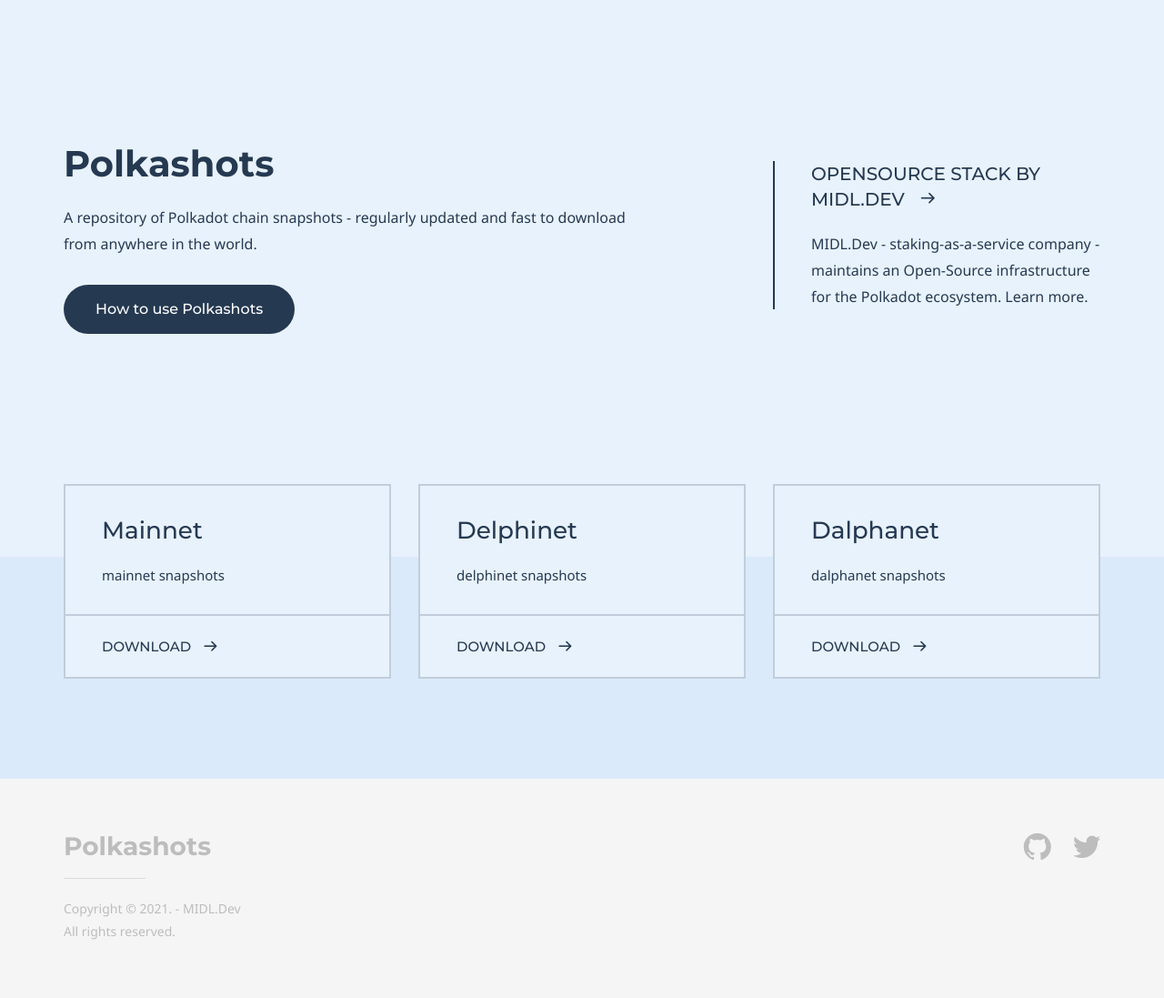
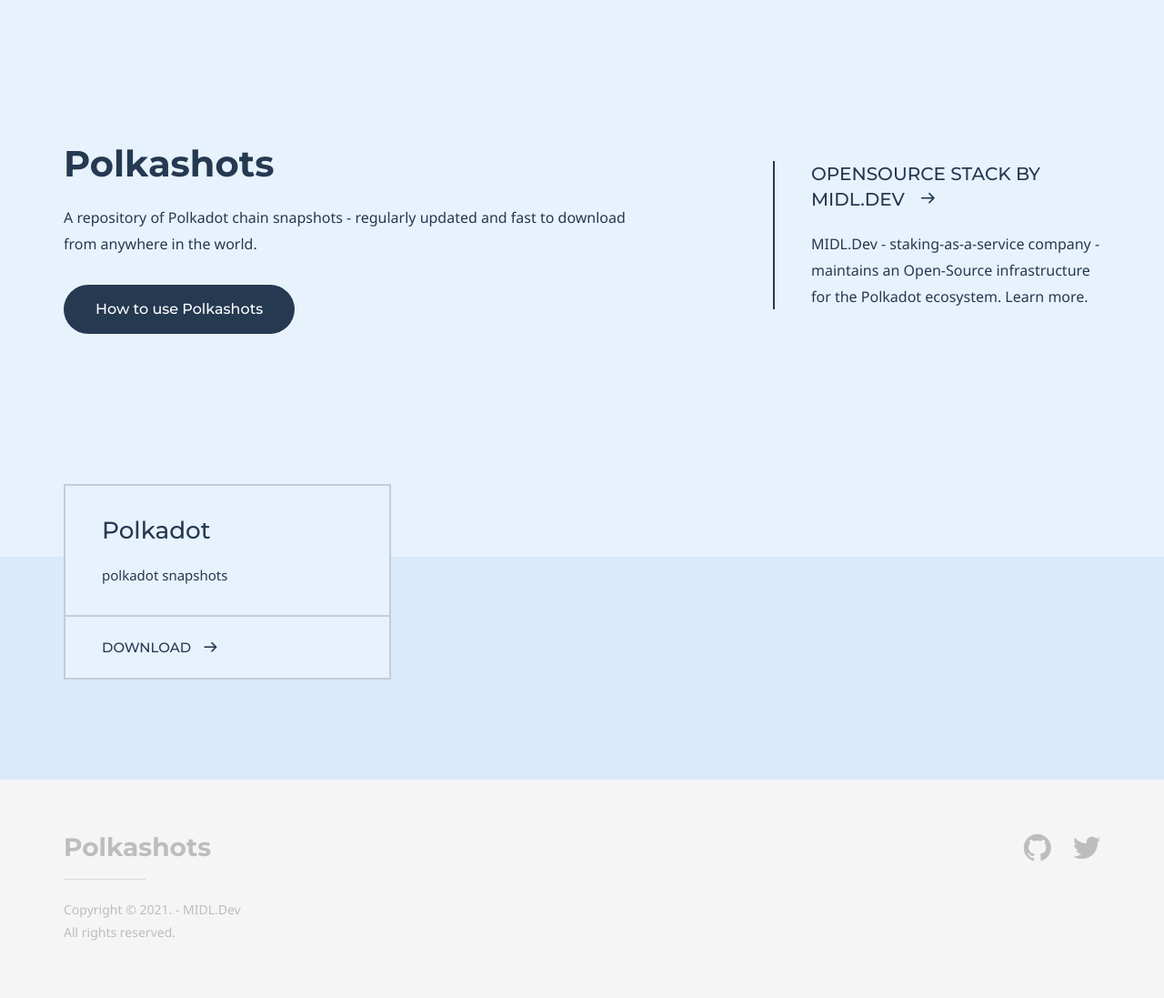
Before and after one commit to midl-dev/polkashots-website, a Jekyll site: the page documentation/index.html, which Jekyll copies as it is, in a window 1280 px wide. Shown: the whole page at 91% size. Built offline with Jekyll 4.4.1, drawn with Linux system fonts in a browser that asks for light colours; some web fonts are replaced.

```diff
--- a/documentation/index.html
+++ b/documentation/index.html
@@ -71,34 +71,8 @@
 										<div class="col-sm-6 col-lg-4">
 											<a href="/documentation/mainnet-snapshot/index.html" class="nav-grid__item">
 												<div class="nav-grid__content" data-mh>
-													<h2 class="nav-grid__title">Mainnet</h2>
-													<p>mainnet snapshots</p>
-												</div><!-- /.nav-grid__content -->
-												<p class="nav-grid__btn">
-													Download
-													<i class="icon icon--arrow-right"></i>
-												</p>
-											</a><!-- /.nav-grid__item -->
-										</div><!-- /.col -->
-
-										<div class="col-sm-6 col-lg-4">
-											<a href="#" class="nav-grid__item">
-												<div class="nav-grid__content" data-mh>
-													<h2 class="nav-grid__title">Delphinet</h2>
-													<p>delphinet snapshots</p>
-												</div><!-- /.nav-grid__content -->
-												<p class="nav-grid__btn">
-													Download
-													<i class="icon icon--arrow-right"></i>
-												</p>
-											</a><!-- /.nav-grid__item -->
-										</div><!-- /.col -->
-
-										<div class="col-sm-6 col-lg-4">
-											<a href="#" class="nav-grid__item">
-												<div class="nav-grid__content" data-mh>
-													<h2 class="nav-grid__title">Dalphanet</h2>
-													<p>dalphanet snapshots</p>
+													<h2 class="nav-grid__title">Polkadot</h2>
+													<p>polkadot snapshots</p>
 												</div><!-- /.nav-grid__content -->
 												<p class="nav-grid__btn">
 													Download
```
